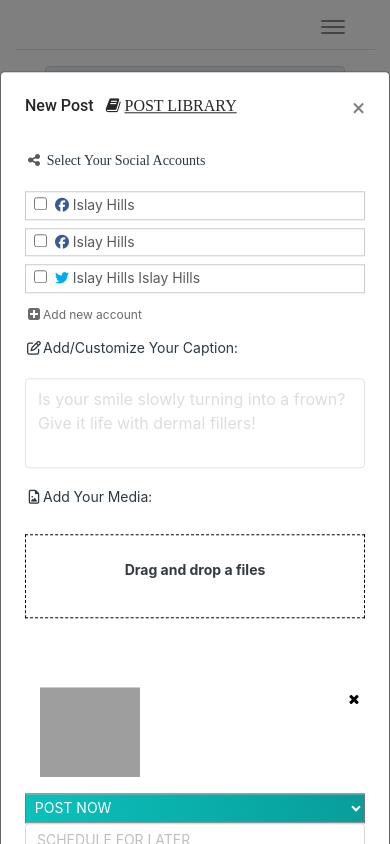
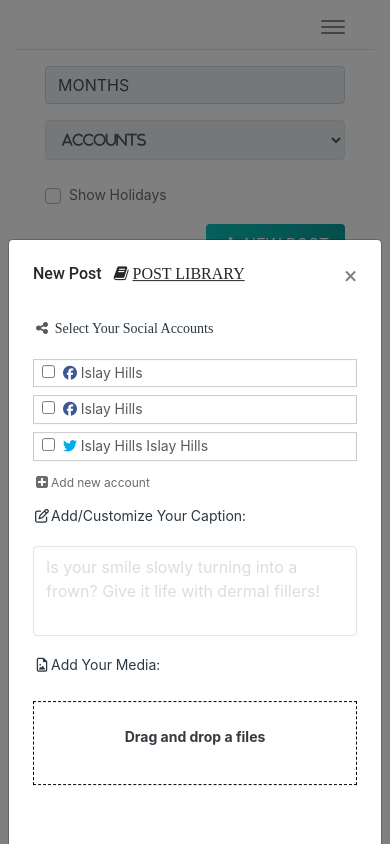
Before and after one commit to VIRGO96/hipcat, a Vue app: page /#/admin/social-calendar in a window 390 px wide. Both pictures are taken after a click on the button "NEW POST". Shown: the top 844 px of the page. Built offline with nearby package versions, Linux system fonts and the light colour scheme; grey boxes are pictures that could not be loaded; what v-tooltip would draw is missing.

Commit message:
responsiveness calendar page

```diff
--- a/src/pages/SocialCalendar.vue
+++ b/src/pages/SocialCalendar.vue
@@ -1,7 +1,7 @@
 <template>
 <div class="content">
     <div class="container-fluid" style="background-color:white;">
-        <b-modal id="modal-4" size="lg">
+        <b-modal id="modal-8" size="lg">
             <template v-slot:modal-title>
                   <div>
                    <h5>New Post > Post Library </h5>
@@ -33,10 +33,10 @@
                 </div> -->
             </b-container>
         </b-modal>
-        <b-modal id="modal-1" >
+        <b-modal id="modal-7" >
             <template v-slot:modal-title>
                   <div>
-                   <h5>New Post  <span  class="ml-2 ex2 fa fa-book"></span> <span class="ex2 familia" style="cursor:pointer;text-decoration-line: underline;" v-b-modal.modal-4> POST LIBRARY</span> </h5>
+                   <h5>New Post  <span  class="ml-2 ex2 fa fa-book"></span> <span class="ex2 familia" style="cursor:pointer;text-decoration-line: underline;" v-b-modal.modal-8> POST LIBRARY</span> </h5>
                   </div>
             </template>
             <b-container>
@@ -115,16 +115,47 @@
 
             </b-container>
               <template v-slot:modal-footer>
-                <div class="w-100">
-                <select class="ml-3 float-right col-md-4" style="padding:0.3rem;background: linear-gradient(258.19deg, #089D9B 0%, #0BC1BB 100%);color:white;">
+                <a-date-picker
+                        class="float-right col-6 col-md-6 d-none d-block d-xl-none d-lg-none d-md-none"
+                        placeholder="SCHEDULE LATER"
+                        format="YYYY-MM-DD HH:mm"
+                        :showTime="{ defaultValue: moment('00:00:00', 'HH:mm:ss') }"
+
+                        />
+                        <select class=" d-none d-block d-xl-none d-lg-none d-md-none ml-3  " style="padding:0.3rem;background: linear-gradient(258.19deg, #089D9B 0%, #0BC1BB 100%);color:white;">
                         <option style="background: #2C3943;color:white;" val="POST NOW">POST NOW</option>
                         <option style="background: #2C3943;color:white;" val="SAVE AS DRAFT">SAVE AS DRAFT</option>
                     </select>
-                    <a-date-picker class="float-right col-md-6"
+
+
+                    <div class="w-100 ">
+
+                    <select class="d-none d-md-flex ml-3 button-margins float-right col-md-4" style="padding:0.3rem;background: linear-gradient(258.19deg, #089D9B 0%, #0BC1BB 100%);color:white;">
+                        <option style="background: #2C3943;color:white;" val="POST NOW">POST NOW</option>
+                        <option style="background: #2C3943;color:white;" val="SAVE AS DRAFT">SAVE AS DRAFT</option>
+                    </select>
+                    <a-date-picker class="float-right col-md-6 d-none d-md-block"
                         placeholder="SCHEDULE FOR LATER"
                         format="YYYY-MM-DD HH:mm"
                         :showTime="{ defaultValue: moment('00:00:00', 'HH:mm:ss') }"
+
                         />
+
+                    <!-- <select class="ml-3 button-margins float-right col-md-4" style="padding:0.3rem;background: linear-gradient(258.19deg, #089D9B 0%, #0BC1BB 100%);color:white;">
+                        <option style="background: #2C3943;color:white;" val="POST NOW">POST NOW</option>
+                        <option style="background: #2C3943;color:white;" val="SAVE AS DRAFT">SAVE AS DRAFT</option>
+                    </select>
+                        <a-date-picker class="float-right col-12 col-md-12"
+                        placeholder="SCHEDULE FOR LATER"
+                        format="YYYY-MM-DD HH:mm"
+                        :showTime="{ defaultValue: moment('00:00:00', 'HH:mm:ss') }"
+
+                        /> -->
+                        <!-- <p id="tooltip-button-variant" class="float-right familia mt-2"
+                        style="cursor:pointer;text-decoration-line: underline;font-size:16px;color: #2C3943;">
+                        <span   class="fa fa-calendar">
+                            </span> SCHEDULE FOR LATER
+                        </p> -->
                     </div>
             </template>
         </b-modal>
@@ -143,7 +174,7 @@
                 <b-form-checkbox >Show Holidays</b-form-checkbox>
             </div>
             <div  class="col-md-6 mt-3">
-                <button v-b-modal.modal-1 style="border:none;background: linear-gradient(263.4deg, #089D9B 0%, #0BC1BB 100%);" class="btn btn-fill pull-right"><span style="color:white;" class="fa fa-plus"></span> NEW POST</button>
+                <button v-b-modal.modal-7 style="border:none;background: linear-gradient(263.4deg, #089D9B 0%, #0BC1BB 100%);" class="btn btn-fill pull-right"><span style="color:white;" class="fa fa-plus"></span> NEW POST</button>
             </div>
         </div>
         <hr style="border:1px solid #CBCACA">
@@ -163,7 +194,7 @@
                         <a-icon type="ellipsis" style="transform: rotate(90deg);"/> </a>
                         <a-menu slot="overlay">
                           <a-menu-item>
-                            <a href="javascript:;" v-b-modal.modal-1>Edit</a>
+                            <a href="javascript:;" v-b-modal.modal-7>Edit</a>
                           </a-menu-item>
                           <a-menu-item>
                             <a href="javascript:;">Delete</a>
@@ -264,7 +295,7 @@ export default {
             link:'appointment.png'
             },
             {name:'Community',
-            link:'community.png'
+            link:'community.jpg'
             },
             {name:'Contest',
             link:'context.png'
@@ -317,7 +348,7 @@ export default {
 }
 }
 </script>
-<style>
+<style scoped>
 #modal-2___BV_modal_content_{
 background: #0BC1BB;
 box-shadow: 0px 0px 100px rgba(0, 0, 0, 0.3);
@@ -356,11 +387,9 @@ background:#EAF1F4 !important
   .dropdown-toggle::after {
     display: none !important;
 }
-
 .modal-dialog {
-    margin: -20vh auto 0px auto
+    /* margin: -20vh auto 0px auto !important */
 }
-
 span.ex2 {display: inline;}
 
 </style>
```
Lines whose indentation alone changed are shown as unchanged.
